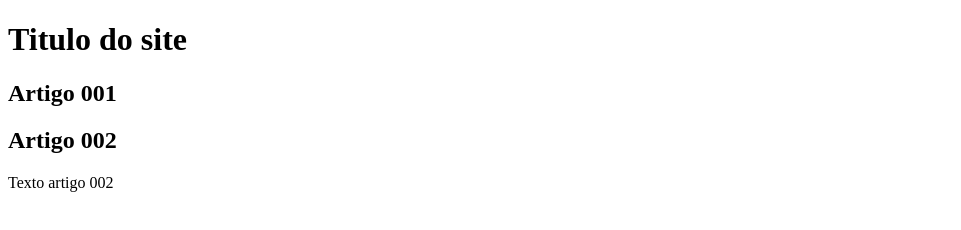
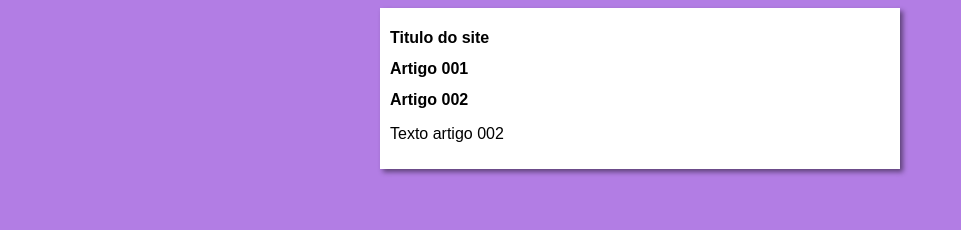
Before and after one commit to ffelixlucas/projeto-site, a plain HTML site: page index.html in a window 1280 px wide. Shown: the whole page, without its empty margins (0-961 px from the left). Drawn offline with Linux system fonts and the light colour scheme.

Commit message:
iniciei o design

```diff
--- /dev/null
+++ b/estilos/style.css
@@ -0,0 +1,15 @@
+*{
+    font-family: Arial, Helvetica, sans-serif;
+    font-size: 16px;
+    }
+body {
+    background-color: rgb(178, 125, 228);
+}
+
+main{
+    background-color: white;
+    width: 500px;
+    margin: auto;
+    padding: 10px;
+    box-shadow: 3px 3px 5px rgba(0, 0, 0, 0.473 );
+}
--- a/index.html
+++ b/index.html
@@ -5,6 +5,7 @@
     <meta http-equiv="X-UA-Compatible" content="IE=edge">
     <meta name="viewport" content="width=device-width, initial-scale=1.0">
     <title>Titulo do site</title>
+    <link rel="stylesheet" href="estilos/style.css">
 </head>
 <body>
     <main>
```
